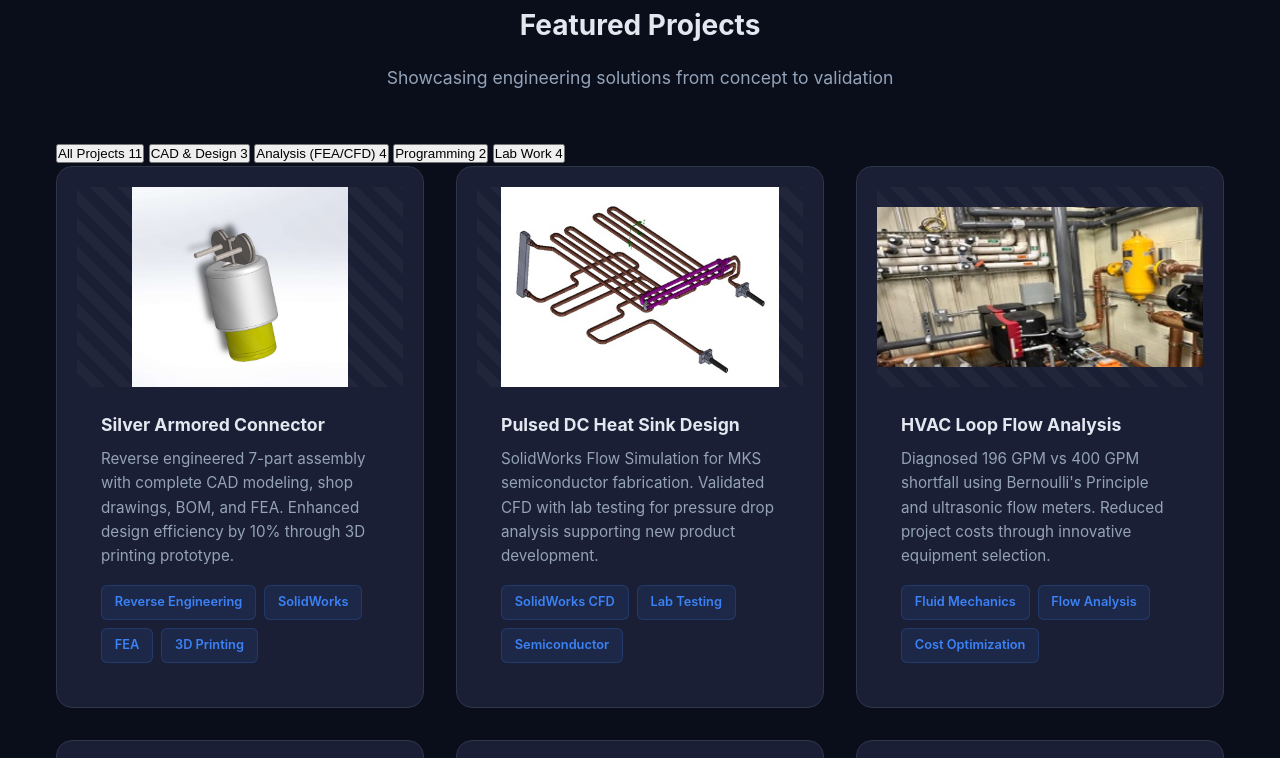
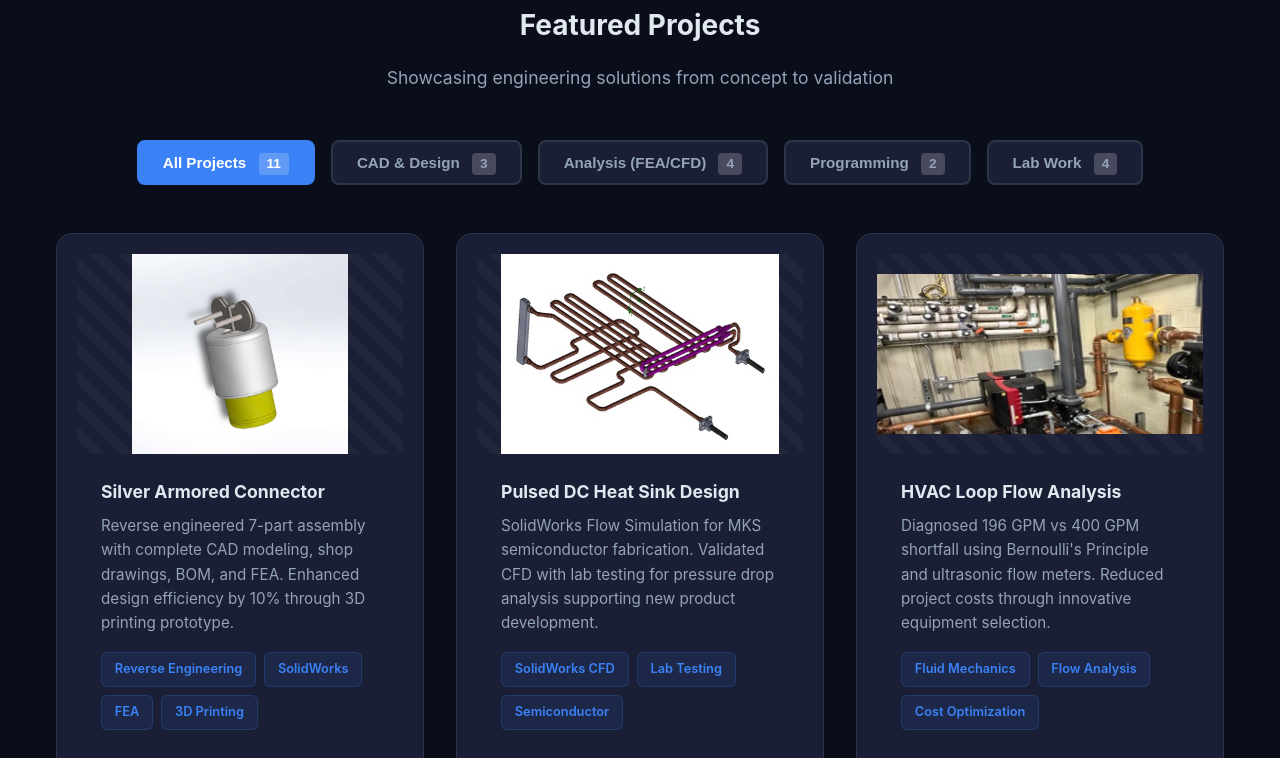
Before and after one commit to dhruvprajapati1220-dot/Dhruv_Prajapati1220, a plain HTML site: page index.html in a window 1280 px wide. Shown: the part 1801-2559 px from the top of the page. Drawn offline with Linux system fonts and the light colour scheme.

Commit message:
Add project filter buttons and animations

```diff
--- a/index.html
+++ b/index.html
@@ -1262,6 +1262,86 @@
             opacity: 1;
             transform: translateX(5px);
         }
+
+        /* Project Filter Buttons */
+.project-filters {
+    display: flex;
+    justify-content: center;
+    gap: 1rem;
+    margin-bottom: 3rem;
+    flex-wrap: wrap;
+}
+
+.filter-btn {
+    padding: 0.75rem 1.5rem;
+    background: var(--bg-card);
+    border: 2px solid var(--border);
+    border-radius: 8px;
+    color: var(--text-secondary);
+    font-weight: 600;
+    cursor: pointer;
+    transition: all 0.3s;
+    font-size: 0.95rem;
+}
+
+.filter-btn:hover {
+    border-color: var(--accent);
+    color: var(--accent);
+    transform: translateY(-2px);
+}
+
+.filter-btn.active {
+    background: var(--accent);
+    border-color: var(--accent);
+    color: white;
+}
+
+.filter-btn .count {
+    background: rgba(255, 255, 255, 0.2);
+    padding: 0.2rem 0.5rem;
+    border-radius: 4px;
+    margin-left: 0.5rem;
+    font-size: 0.85rem;
+}
+
+/* Project Card Filtering Animation */
+.project-card.hidden {
+    display: none;
+    opacity: 0;
+    transform: scale(0.8);
+}
+
+.project-card.visible {
+    display: block;
+    animation: projectFadeIn 0.5s ease forwards;
+}
+
+@keyframes projectFadeIn {
+    from {
+        opacity: 0;
+        transform: scale(0.9) translateY(20px);
+    }
+    to {
+        opacity: 1;
+        transform: scale(1) translateY(0);
+    }
+}
+
+/* Mobile Responsive */
+@media (max-width: 768px) {
+    .project-filters {
+        gap: 0.5rem;
+    }
+
+    .filter-btn {
+        padding: 0.6rem 1rem;
+        font-size: 0.85rem;
+    }
+
+    .filter-btn .count {
+        display: none;
+    }
+}
     </style>
 </head>
 <body>
```
